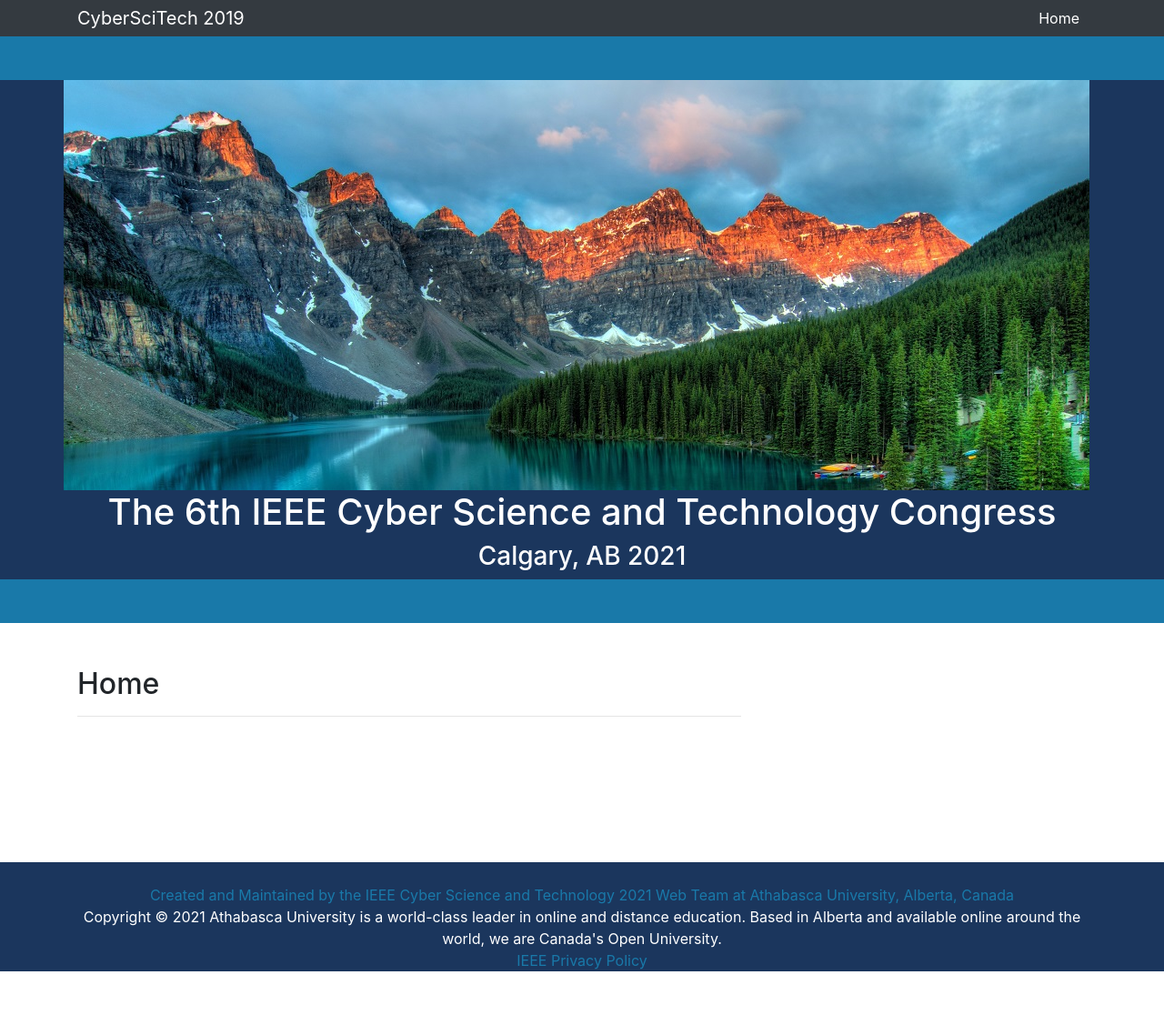
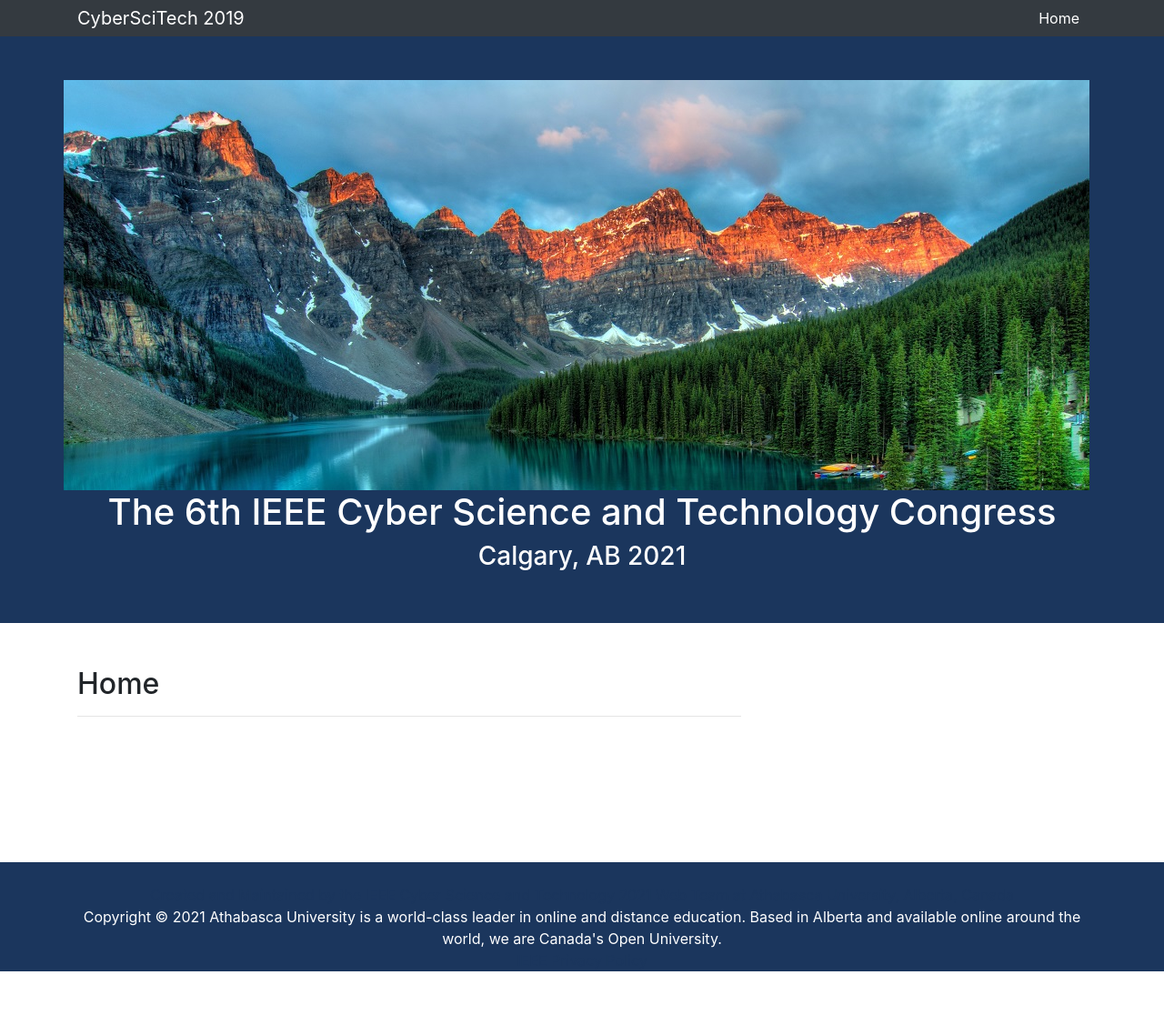
Before and after one commit to kstauff/2021, a Jekyll site: the page built from index.html, in a window 1280 px wide. Shown: the whole page at 91% size. Built offline with Jekyll 4.4.1, drawn with Linux system fonts in a browser that asks for light colours.

Commit message:
Update _config.yml

```diff
--- a/_config.yml
+++ b/_config.yml
@@ -4,7 +4,7 @@ description: CyberSciTech 2021
 
 
 baseurl: /2021
-color-scheme: "#1979a9" # the scheme can be any HEX code like "#00aa55"
+color-scheme: "#1B365D" # the scheme can be any HEX code like "#00aa55"
 
 sass:
   sass_dir: /assets/css/_sass
```
